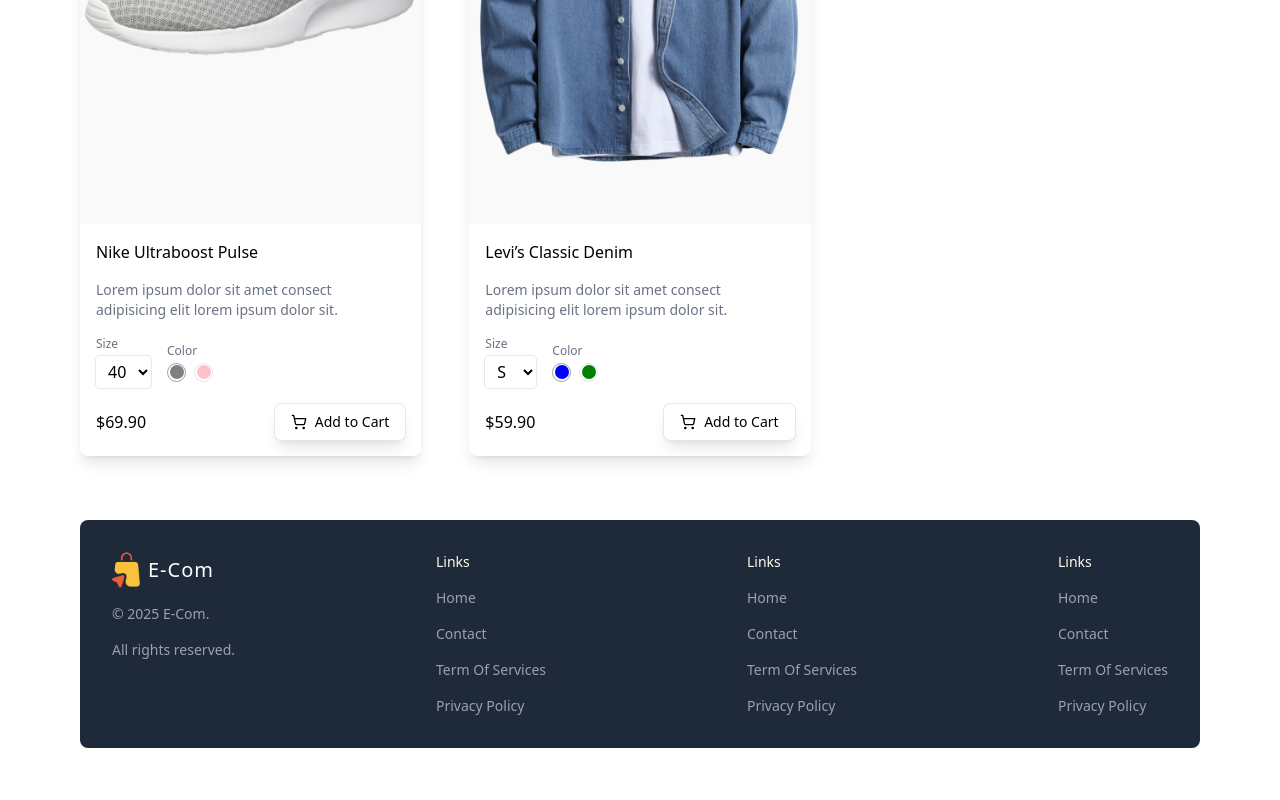
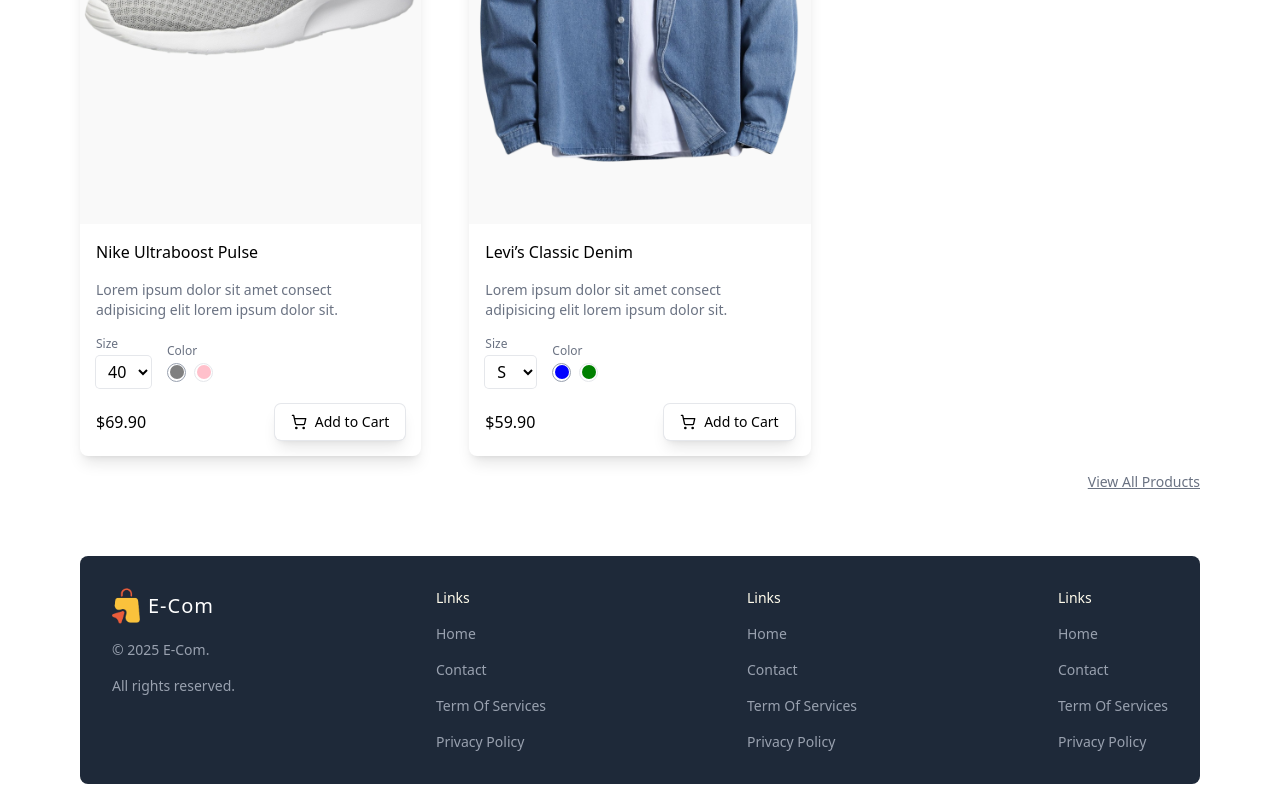
Before and after one commit to abdurrahmanmahmud5981/E-Com-Client, a Next.js app: page / in a window 1280 px wide. Shown: the part 2406-3206 px from the top of the page. Before the commit the page ends 3170 px from the top, so only its background shows below. Built offline with nearby package versions, Linux system fonts and the light colour scheme.

Commit message:
UI:Products section in the home page design completed

```diff
--- a/src/app/page.tsx
+++ b/src/app/page.tsx
@@ -1,7 +1,10 @@
 import ProductList from "@/components/ProductList"
 import Image from "next/image"
 
-const Homepage = () => {
+const Homepage =  async ({searchParams}:{searchParams: Promise<{category:string}>}) => {
+
+  const category = (await searchParams).category
+
   return (
     <div className=''>
       {/* Hero Slider */}
@@ -9,7 +12,7 @@
         <Image src={'/featured.png'} alt="Featured Product" fill />
       </div>
       {/* Product for Home Page */}
-      <ProductList/>
+      <ProductList category={category}/>
     </div>
   )
 }
--- a/src/components/ProductCard.tsx
+++ b/src/components/ProductCard.tsx
@@ -18,7 +18,7 @@
     type: "size" | "color";
     value: string;
   }) => {
-
+    console.log(value)
     setProductTypes((prev)=>({
       ...prev,
       [type]:value,
--- a/src/components/ProductList.tsx
+++ b/src/components/ProductList.tsx
@@ -2,6 +2,7 @@
 import React from 'react'
 import Categories from './Categories';
 import ProductCard from './ProductCard';
+import Link from 'next/link';
 
 
 // TEMPORARY
@@ -117,9 +118,8 @@
 ];
 
 
-type Props = {}
 
-const ProductList = (props: Props) => {
+const ProductList = ({category}:{category:string}) => {
   return (
     <div className='w-full'>
         {/* Categories of product */}
@@ -130,7 +130,8 @@
                 products.map(product=><ProductCard key={product.id} product={product}/>)
             }
         </div>
-
+          {/* Link for see all Products list */}
+          <Link href={ category ? `/products/?category=${category}` : "/products"} className='flex justify-end mt-4 underline text-sm text-gray-500'>View All Products</Link>
     </div>
   )
 }
```
